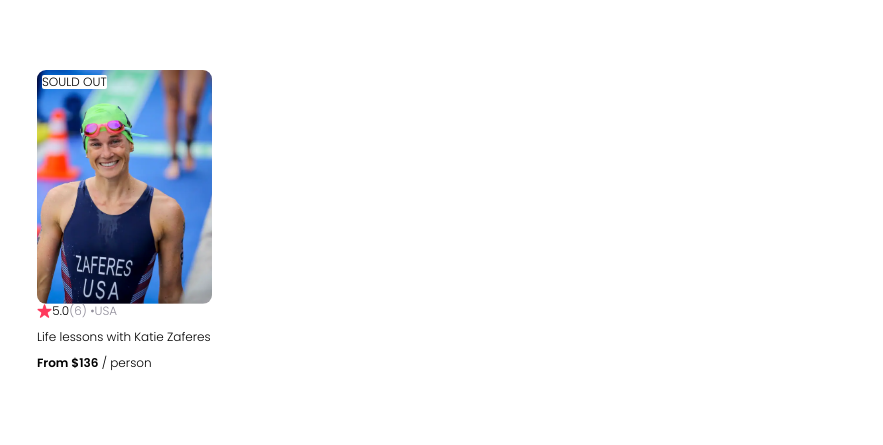
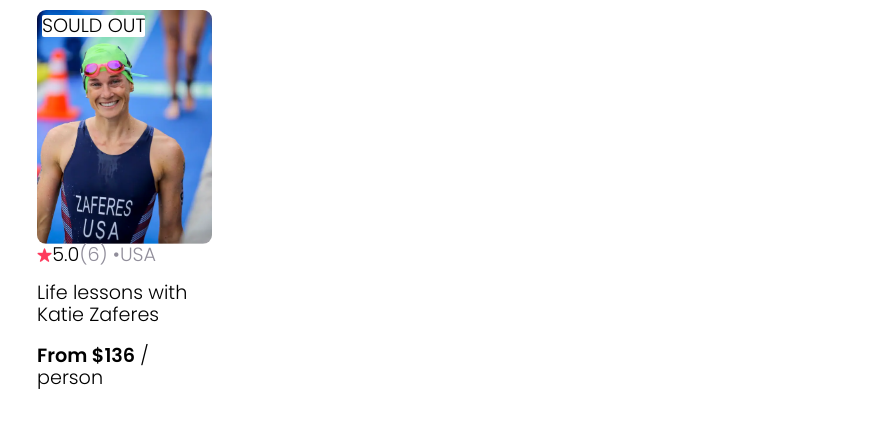
Before and after one commit to MasaGt/scrimba, a React app in the folder aribnb_clone/: page / in a window 1280 px wide. Shown: the part 457-902 px from the top of the page, without its empty margins (0-883 px from the left). Before the commit the page ends 875 px from the top, so only its background shows below. Built offline with nearby package versions, Linux system fonts and the light colour scheme.

Commit message:
Tweak Card style - cahnge paragraph to h2 so it has more appropriate semantic meaning. - add alt to images.

```diff
--- a/aribnb_clone/components/Card.jsx
+++ b/aribnb_clone/components/Card.jsx
@@ -7,14 +7,14 @@ export const Card = () => {
     <section className="card">
       <div className="card--container">
         <span className="card--tag">SOULD OUT</span>
-        <img src={cardImg} className="card--img" />
+        <img src={cardImg} className="card--img" alt="Main card image." />
         <div className="card--review">
-          <img src={reviewIcon} className="review--icon" />
+          <img src={reviewIcon} className="review--icon" alt="Star icon." />
           <span className="review--rate">5.0</span>
           <span className="review--count gray">(6) • </span>
           <span className="review--country gray">USA</span>
         </div>
-        <p>Life lessons with Katie Zaferes</p>
+        <h2>Life lessons with Katie Zaferes</h2>
         <p>
           <span className="bold">From $136</span> / person
         </p>
--- a/aribnb_clone/style.css
+++ b/aribnb_clone/style.css
@@ -3,8 +3,9 @@
 }
 
 body {
+  font-family: "Poppins", sans-serif;
+  font-size: 62.5%;
   margin: 0;
-  font-family: "Poppins", sans-serif;
 }
 
 .gray {
@@ -48,8 +49,8 @@ section {
 }
 
 .hero--p {
+  margin-top: 0;
   width: 320px;
-  margin-top: 0;
 }
 
 /* ---- ↓Card section ---- */
@@ -58,9 +59,9 @@ section {
 }
 
 .card--container {
+  font-size: 1.2rem;
   position: relative;
   width: 175px;
-  font-size: 12px;
 }
 
 .card--tag {
@@ -84,3 +85,8 @@ section {
 .card--review .review--icon {
   height: 14px;
 }
+
+.card--container h2 {
+  font-size: 1.2rem;
+  font-weight: normal;
+}
```
